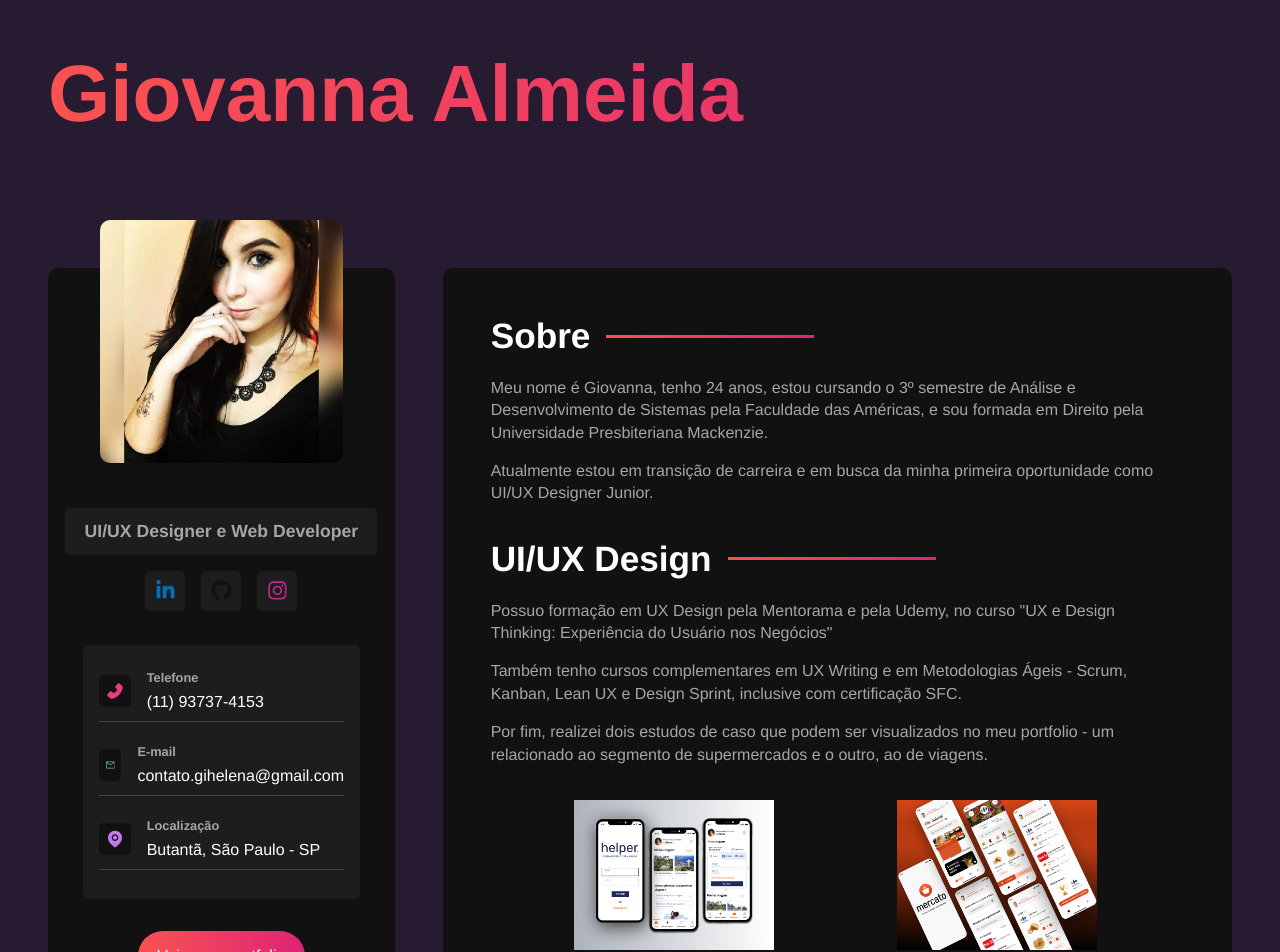
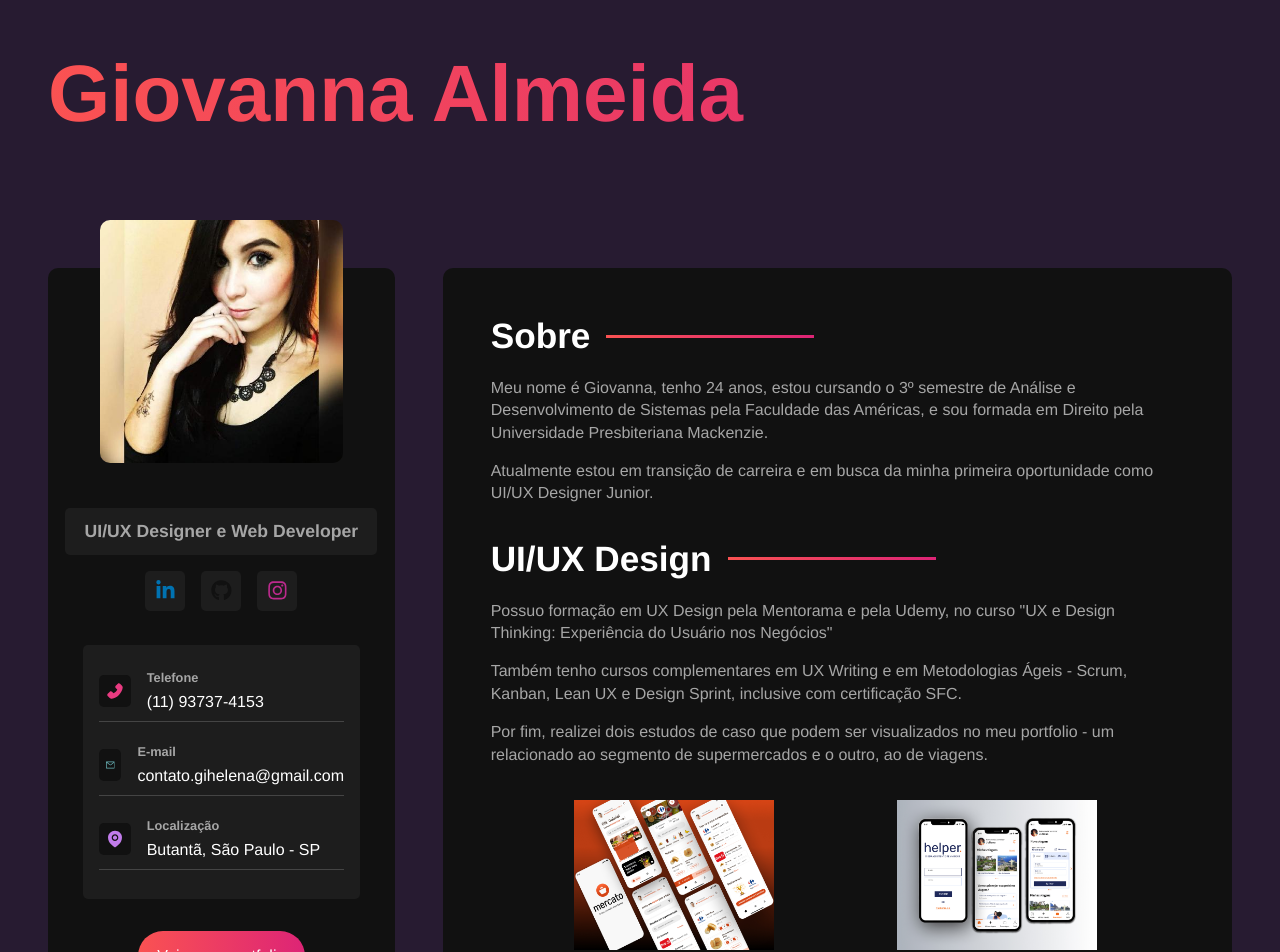
Before and after one commit to giohelena/Curr-culo, a React (Vite) app: page / in a window 1280 px wide. Shown: the top 952 px of the page. Built offline with nearby package versions, Linux system fonts and the light colour scheme.

Commit message:
experience

```diff
--- a/src/components/uiux-container.jsx
+++ b/src/components/uiux-container.jsx
@@ -13,13 +13,13 @@ const UiUxContainer = () => {
         <div className="project-container">
             <a href="https://giohelena.website/index.php/2023/03/06/helper-o-seu-assistente-de-viagens-estudo-de-caso-ux-2/" target="_blank">
             <div>
-                <img src="../../src/img/Android Large - 1.jpg" id="img"></img><br/><br/>
+                <img src="../../src/img/Frame 8.jpg" id="img"></img><br/><br/>
                 <h3>Helper, o seu assistente de viagens</h3>
             </div>
             </a>
             <a href="https://giohelena.website/index.php/2023/03/06/mercato-economizando-na-hora-de-fazer-mercado-estudo-de-caso-ux/" target="_blank">
             <div>
-                <img src="../../src/img/Frame 8.jpg" id="img"></img><br/><br/>
+                <img src="../../src/img/Android Large - 1.jpg" id="img"></img><br/><br/>
                 <h3>Mercato, o seu mercado mais barato</h3>
             </div>
             </a>
```
